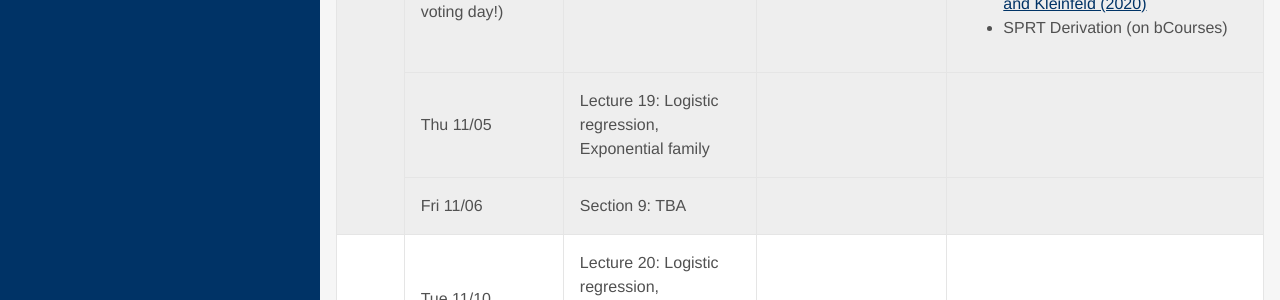
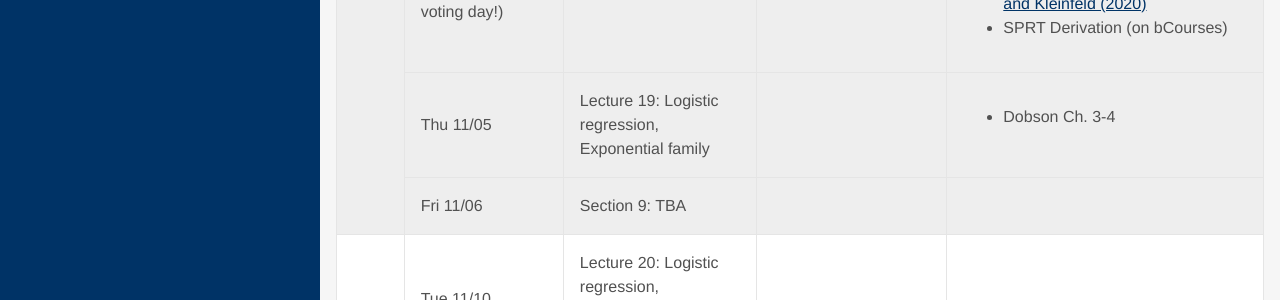
Before and after one commit to Yu-Group/stat-215a-fall-2020, a Jekyll site: the page built from index.html, in a window 1280 px wide and 900 px high, scrolled down 5048 px. Shown: the part 152-452 px from the top of the window. Built offline with Jekyll 4.4.1, drawn with Linux system fonts in a browser that asks for light colours; some web fonts are replaced; the list of posts is cut into pages by our own code.

```diff
--- a/_data/syllabus2.yml
+++ b/_data/syllabus2.yml
@@ -226,6 +226,8 @@ weeks:
         - name: "SPRT Derivation (on bCourses)"
     - date: Thu 11/05
       content: "Lecture 19: Logistic regression, Exponential family"
+      readings:
+        - name: "Dobson Ch. 3-4"
     - date: Fri 11/06
       content: "Section 9: TBA"
 
```
